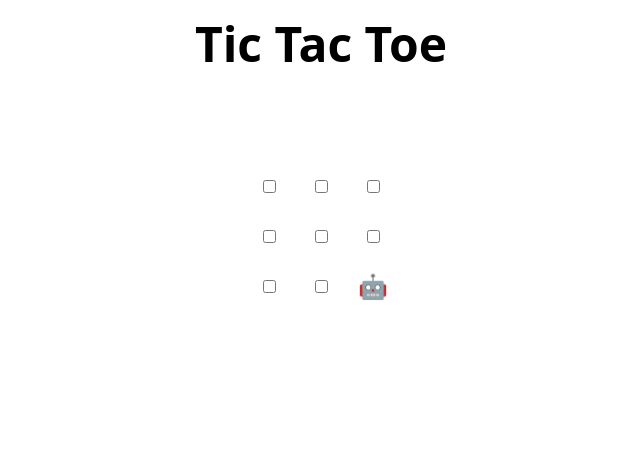
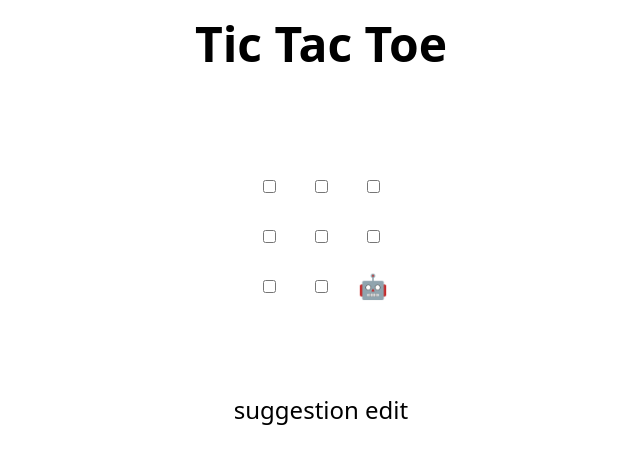
Before and after one commit to MFFoxtrot/skills-review-pull-requests, a plain HTML site: page index.html in a window 1280 px wide. Shown: the whole page, without its empty margins (319-959 px from the left). Drawn offline with Linux system fonts and the light colour scheme.

Commit message:
Update index.html

```diff
--- a/index.html
+++ b/index.html
@@ -48,7 +48,7 @@
 </table>
 
 <h2 hidden>Game over, refresh to play again 🧑‍💻 🤖!</h2>
-
+suggestion edit
 <script>
   // Initialization
   const boxes = Array.from(document.querySelectorAll("td"));
```
